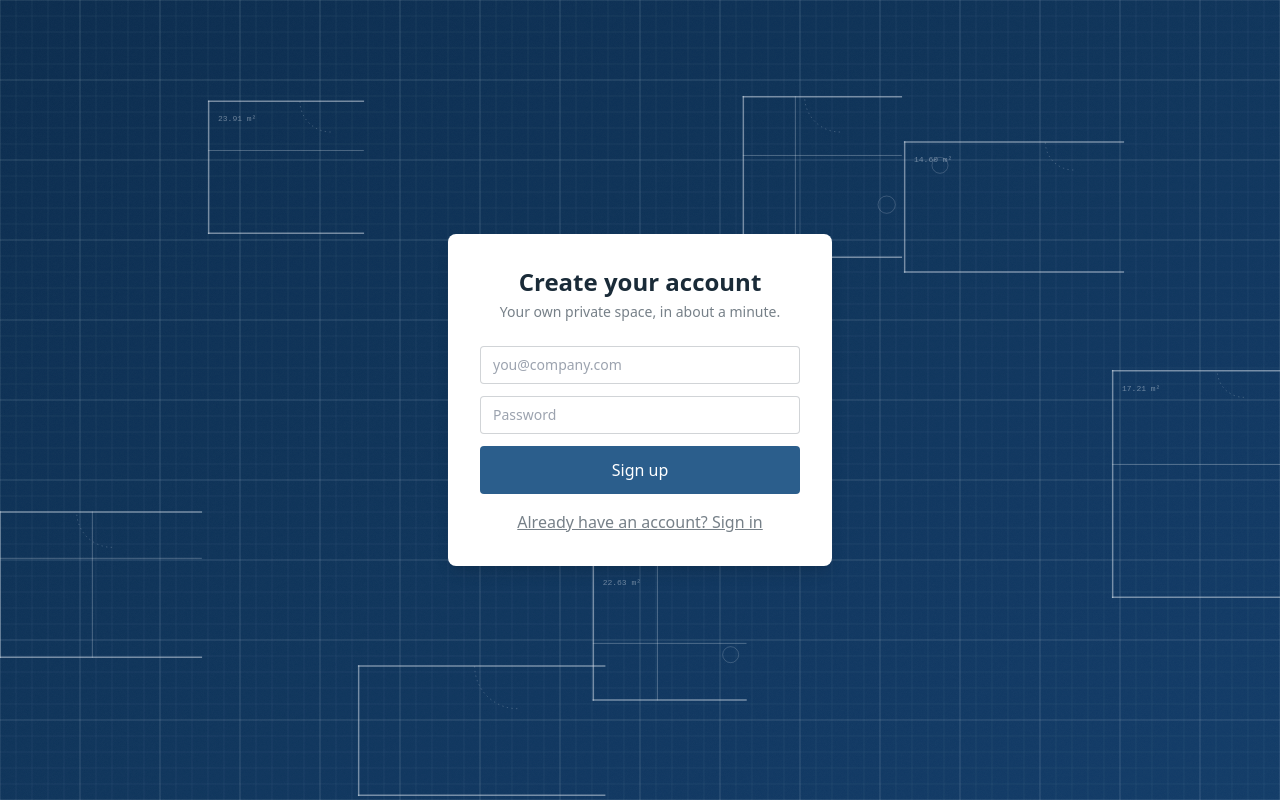
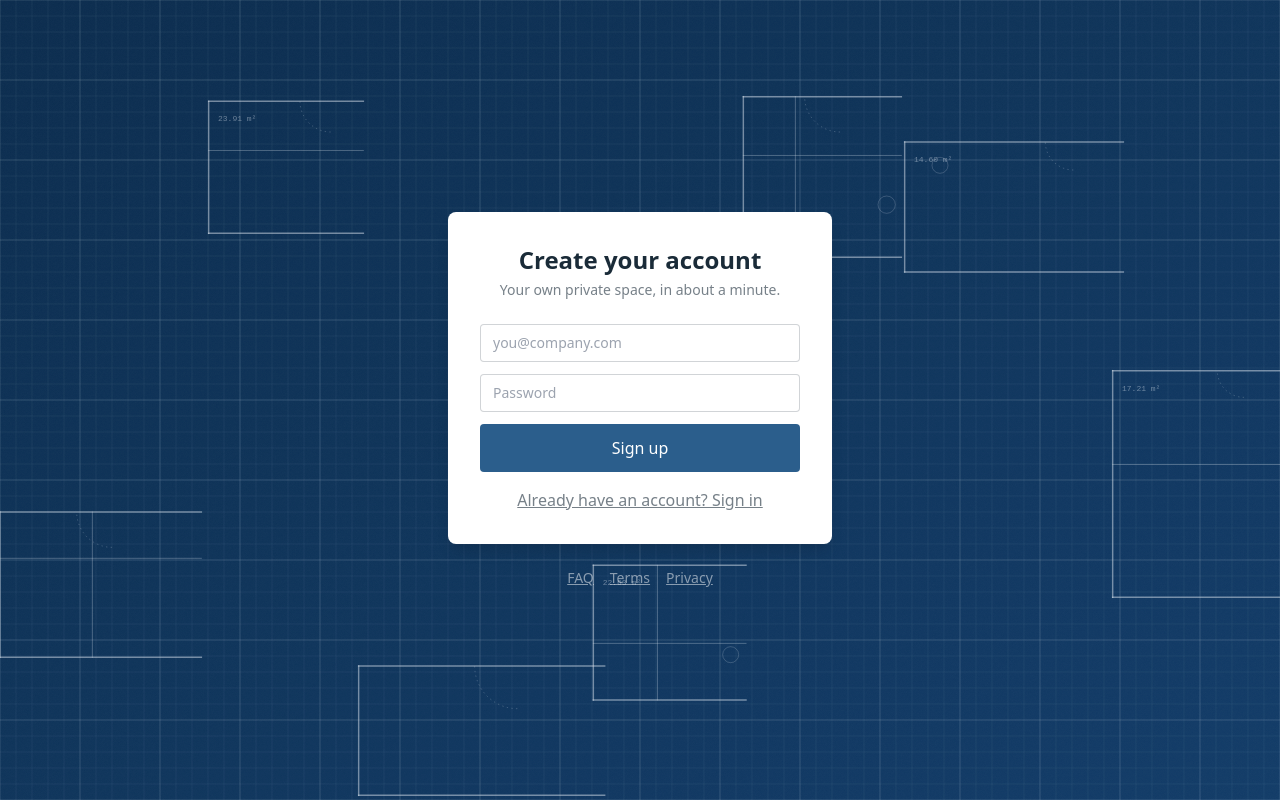
Before and after one commit to atlasnyc1/gc-tracker, a Next.js app: page /login in a window 1280 px wide. Built offline with nearby package versions, Linux system fonts and the light colour scheme.

Commit message:
Add FAQ, Terms, and Privacy links to login page

```diff
--- a/app/login/page.tsx
+++ b/app/login/page.tsx
@@ -86,6 +86,18 @@ export default function LoginPage() {
             : "Don't have an account? Sign up"}
         </button>
       </div>
+
+      <div className="mt-6 flex gap-4 text-sm text-white/50">
+        <a href="/faq" className="underline">
+          FAQ
+        </a>
+        <a href="/terms" className="underline">
+          Terms
+        </a>
+        <a href="/privacy" className="underline">
+          Privacy
+        </a>
+      </div>
     </main>
   );
 }
```
